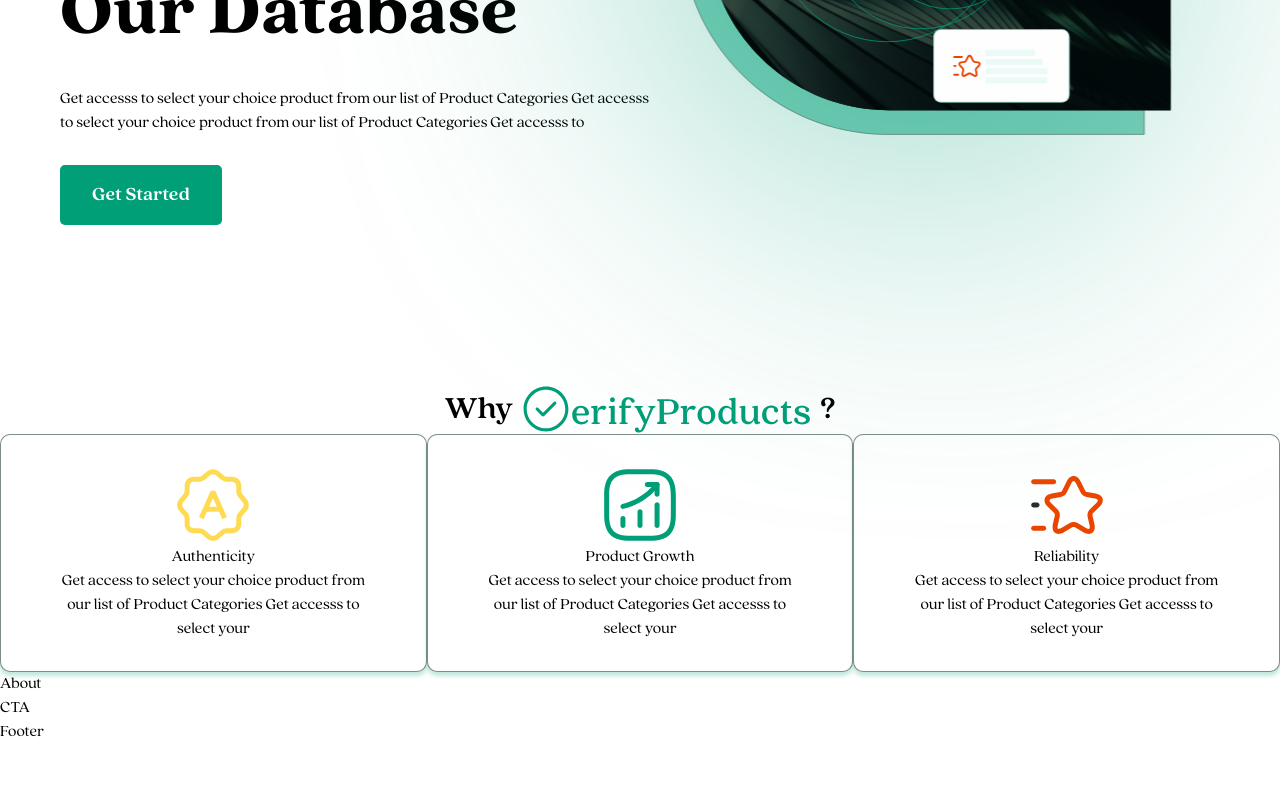
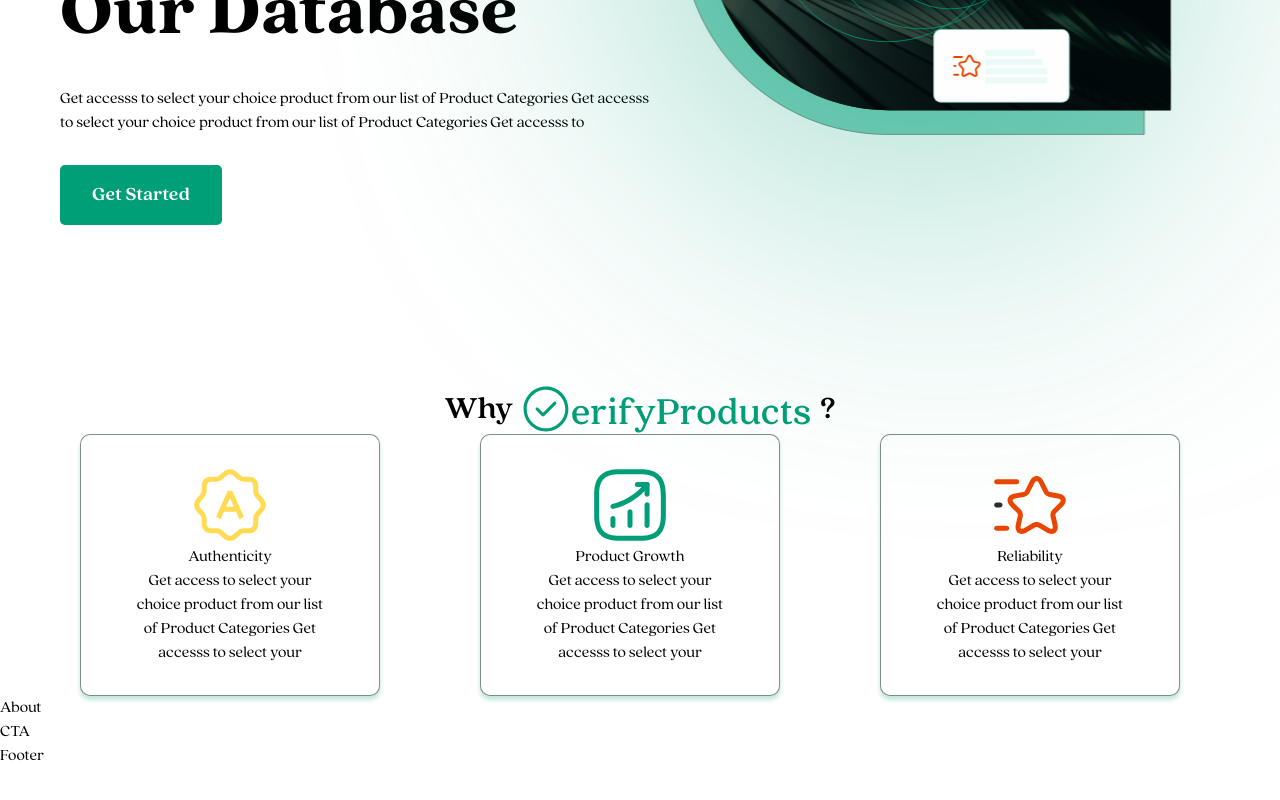
Before and after one commit to Verify-App-TUTN/VerifyProduct, a React (Create React App) app: page / in a window 1280 px wide. Shown: the part 416-1216 px from the top of the page. Built offline with nearby package versions, Linux system fonts and the light colour scheme.

Commit message:
styling feature card

```diff
--- a/src/components/FeatureCards/index.module.css
+++ b/src/components/FeatureCards/index.module.css
@@ -1,6 +1,19 @@
 .FeatureCards {
-  display: flex;
-  justify-content: space-around;
+  display: grid;
+  justify-content: space-between;
+  width: 100%;
+  padding-left: 80px;
+  grid-template-columns: repeat(3, 0.8fr);
+}
+@media screen and (max-width: 840px) and (min-width: 650px) {
+  .FeatureCards {
+    grid-template-columns: repeat(2, 1fr);
+  }
+}
+@media screen and (max-width: 650px) {
+  .FeatureCards {
+    grid-template-columns: repeat(1, 1fr);
+  }
 }
 
 /*# sourceMappingURL=index.module.css.map */
--- a/src/components/FeatureCards/index.module.scss
+++ b/src/components/FeatureCards/index.module.scss
@@ -1,4 +1,15 @@
-.FeatureCards{
-    display: flex;
-    justify-content: space-around;
+.FeatureCards {
+    display: grid;
+  justify-content: space-between;
+  width: 100%;
+  padding-left: 80px;
+  grid-template-columns: repeat(3, 0.8fr);
+  @media screen and (max-width: 840px) and (min-width: 650px) {
+    grid-template-columns: repeat(2, 1fr);
+  }
+  @media screen and (max-width: 650px) {
+    grid-template-columns: repeat(1, 1fr);
+  }
+
+
 }
```
Also changed, not shown: 1 other file (tests, documents, lock files or other folders).
